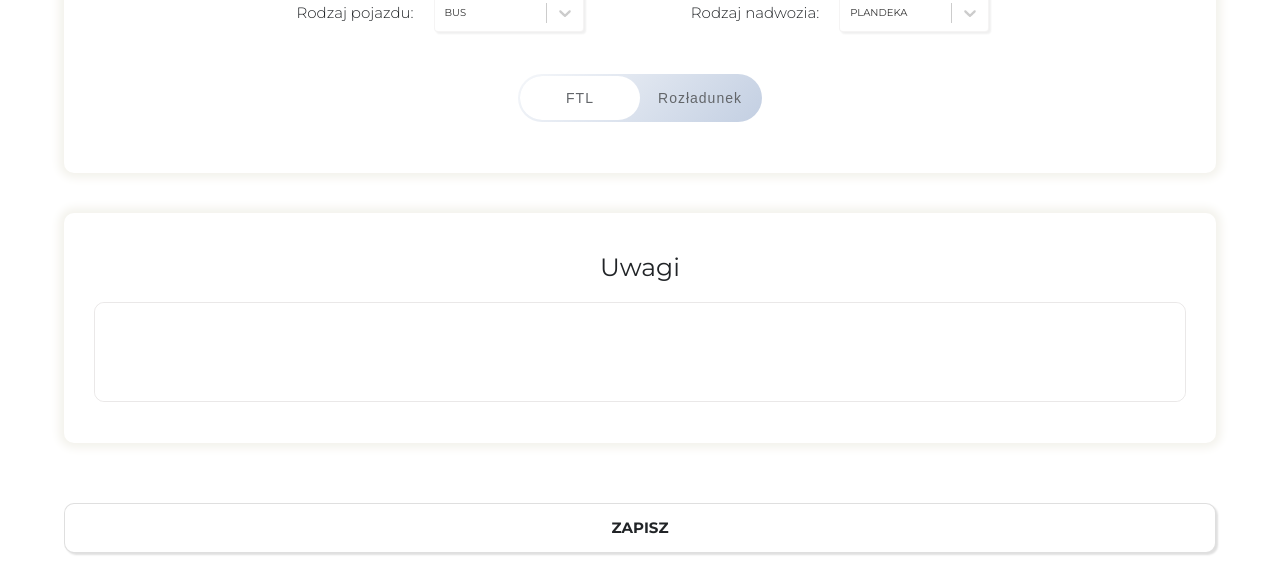
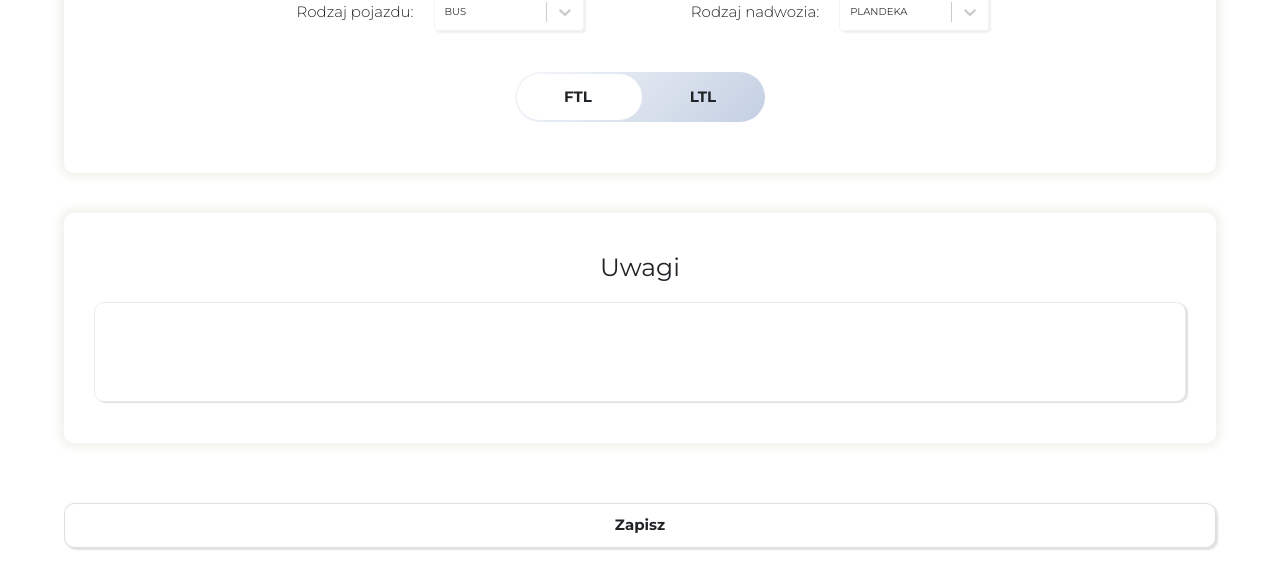
Before and after one commit to wiewiex/sped-app, a Next.js app: page / in a window 1280 px wide. Shown: the part 1389-1959 px from the top of the page. Built offline with nearby package versions, Linux system fonts and the light colour scheme.

Commit message:
toggle button logic

```diff
--- a/src/components/controllers/Home/Home.tsx
+++ b/src/components/controllers/Home/Home.tsx
@@ -15,7 +15,7 @@ export default function Home() {
       <Addresses />
       <Details />
       <Container mobilePadding="2rem 0" mobileWidth="100%">
-        <SecondaryButton text="zapisz" width="100%" />
+        <SecondaryButton text="Zapisz" width="100%" />
       </Container>
     </Container>
   );
--- a/src/components/reusable/CustomTextArea.tsx
+++ b/src/components/reusable/CustomTextArea.tsx
@@ -13,6 +13,7 @@ const CustomTextAreaContainer = styled.div`
   width: 100%;
   height: 10rem;
   border-radius: ${(props) => props.theme.borderRadius};
+  box-shadow: 2px 1px 1px #00000020;
 
   textarea {
     border: none;
--- a/src/components/reusable/SecondaryButton.tsx
+++ b/src/components/reusable/SecondaryButton.tsx
@@ -43,13 +43,13 @@ const SecondaryButton = ({
         {!hideSpinner && loading ? (
           <ReactLoading
             type="spin"
-            color={colors.mainBackground}
+            color={colors.text}
             height="20px"
             width="20px"
           />
         ) : (
           <H5 textAlign="center" style={{ cursor: 'pointer' }}>
-            {text.toUpperCase()}
+            {text}
           </H5>
         )}
       </Container>
@@ -60,7 +60,7 @@ const SecondaryButton = ({
 export const SecondaryButtonContainer = styled.button<{ width?: string }>`
   background-color: ${(props) =>
     props.disabled ? '#cec9c9' : props.theme.colors.mainBackground};
-  height: 50px;
+  height: 4.5rem;
   width: ${(props) => (props.width ? props.width : '15rem')};
   border: none;
   border-radius: ${(props) => props.theme.borderRadius};
--- a/src/components/reusable/ToggleButton.tsx
+++ b/src/components/reusable/ToggleButton.tsx
@@ -1,96 +1,80 @@
 import { useAppTheme } from '@/utils/theme';
-import React from 'react';
-import { Container } from '../views/styledContainers';
+import {
+  Container,
+  ElementPositionWrapper,
+} from '../views/styledContainers';
+import styled from 'styled-components';
+import { H5 } from '../views/styledTexts';
+import { useRef } from 'react';
 
-export default function CustomSelect({
+export default function ToggleButton({
   offText,
   onText,
 }: {
   offText: string;
   onText: string;
 }) {
-  const { fonts, colors } = useAppTheme();
+  const { colors } = useAppTheme();
+  const checkboxId = `toggle-button_${offText}_${onText}`;
+  const width = 25;
+
+  const checkboxRef = useRef<HTMLInputElement>(null); //do sprawdzenia
 
   return (
     <Container
       backgroundGradient
       borderRadius="3rem"
-      mobilePadding="0.2rem"
+      mobileWidth={width + 'rem'}
+      mobileHeight="5rem"
+      relative
     >
-      <div className="switch-button">
-        <input className="switch-button-checkbox" type="checkbox"></input>
-        <label className="switch-button-label" htmlFor="">
-          <span className="switch-button-label-span">{offText}</span>
-        </label>
-      </div>
-      <style jsx>{`
-        .switch-button {
-          border-radius: 30px;
-          overflow: hidden;
-          width: 240px;
-          text-align: center;
-          font-size: 1.4rem;
-          letter-spacing: 1px;
-          font-family: ${fonts.primary};
-          position: relative;
-          padding-right: 120px;
-          position: relative;
-          font-family: arial;
-          color: ${colors.accent};
-        }
-        .switch-button:before {
-          content: 'Rozładunek';
-          position: absolute;
-          top: 0;
-          bottom: 0;
-          right: 0;
-          width: 120px;
-          display: flex;
-          align-items: center;
-          justify-content: center;
-          z-index: 3;
-          pointer-events: none;
-        }
-        .switch-button-checkbox {
-          cursor: pointer;
-          position: absolute;
-          top: 0;
-          left: 0;
-          bottom: 0;
-          width: 100%;
-          height: 100%;
-          opacity: 0;
-          z-index: 2;
-        }
-        .switch-button-checkbox:checked + .switch-button-label:before {
-          transform: translateX(120px);
-          transition: transform 300ms linear;
-        }
-        .switch-button-checkbox + .switch-button-label {
-          position: relative;
-          padding: 15px 0;
-          display: block;
-          user-select: none;
-          pointer-events: none;
-        }
-        .switch-button-checkbox + .switch-button-label:before {
-          content: '';
-          background: #fff;
-          height: 100%;
-          width: 100%;
-          position: absolute;
-          left: 0;
-          top: 0;
-          border-radius: 30px;
-          transform: translateX(0);
-          transition: transform 300ms;
-        }
-        .switch-button-checkbox
-          + .switch-button-label
-          .switch-button-label-span {
-          position: relative;
-        }
-      `}</style>
+      <ToggleButtonContainer htmlFor={checkboxId} width={width}>
+        <Container
+          mobileWidth="100%"
+          mobileFlexDirection="row"
+          mobileJustifyContent="space-around"
+          zIndex={2}
+          cursor="pointer"
+        >
+          <H5>{offText}</H5>
+          <H5>{onText}</H5>
+        </Container>
+        <input ref={checkboxRef} id={checkboxId} type="checkbox" />
+        <ElementPositionWrapper
+          mobileTop="0.2rem"
+          mobileBottom="0.2rem"
+          mobileLeft="0.2rem"
+          mobileRight="0.2rem"
+          zIndex={1}
+        >
+          <Container
+            backgroundColor={colors.mainBackground}
+            mobileWidth={width / 2 + 'rem'}
+            flex={1}
+            borderRadius="3rem"
+            className="marker"
+          />
+        </ElementPositionWrapper>
+      </ToggleButtonContainer>
     </Container>
   );
 }
+
+const ToggleButtonContainer = styled.label<{ width: number }>`
+  display: flex;
+  width: 100%;
+  flex: 1;
+
+  input {
+    display: none;
+  }
+
+  .marker {
+    transition: 0.5s;
+  }
+
+  input:checked + div .marker {
+    transform: translateX(${(props) => props.width / 2 - 0.5 + 'rem'});
+    transition: 0.5s;
+  }
+`;
--- a/src/components/views/styledContainers.tsx
+++ b/src/components/views/styledContainers.tsx
@@ -100,7 +100,7 @@ export const Container = styled.div(
 
     @media ${mediaQueries.tabletHorizontal} {
       width: ${props.width ? props.width : props.mobileWidth || 'auto'};
-      max-width: ${props.minWidth
+      min-width: ${props.minWidth
         ? props.minWidth
         : props.mobileMinWidth || 'initial'};
       max-width: ${props.maxWidth
```
Also changed, not shown: src/components/controllers/AddAddress/AddAddress.tsx (+8 -3 lines).
